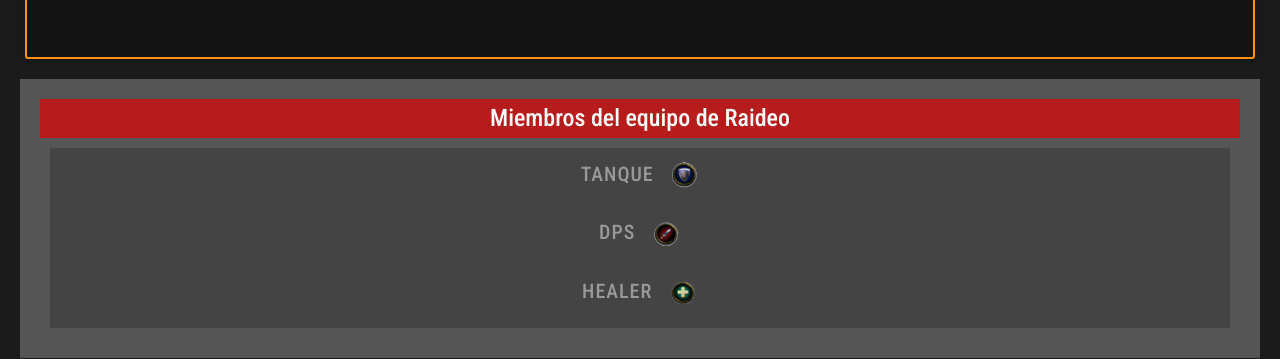
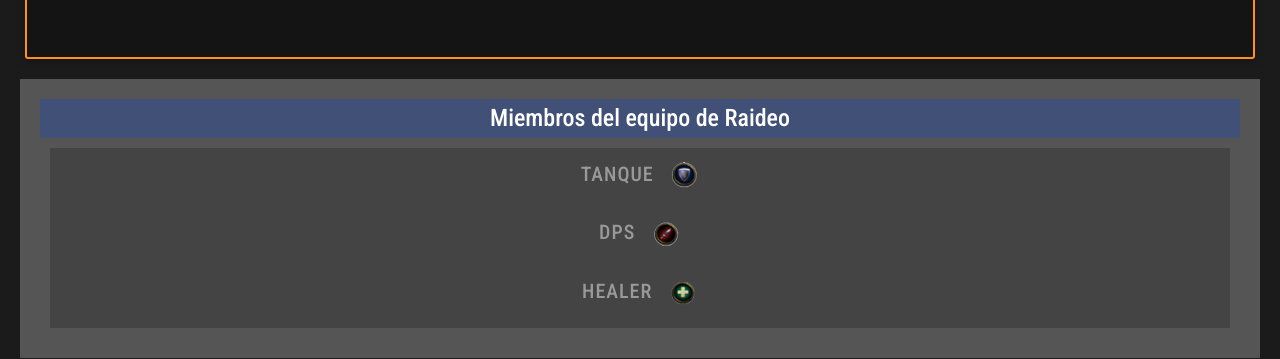
Before and after one commit to MrMousek/PreEntrega2-Miconi, a plain HTML site: page la-legion-del-asado/pages/teams.html in a window 1280 px wide. Shown: the part 441-800 px from the top of the page. Drawn offline with nearby package versions, Linux system fonts and the light colour scheme.

```diff
--- a/la-legion-del-asado/css/style.css
+++ b/la-legion-del-asado/css/style.css
@@ -554,7 +554,7 @@
     text-align: center;
     margin: auto;
     padding: 5px;
-    background-color: #B71C1C;
+    background-color: #1c48b759;
     color: white;
 }
 
```
Also changed, not shown: la-legion-del-asado/img/warcraft-warcraft-dance.gif (added).
